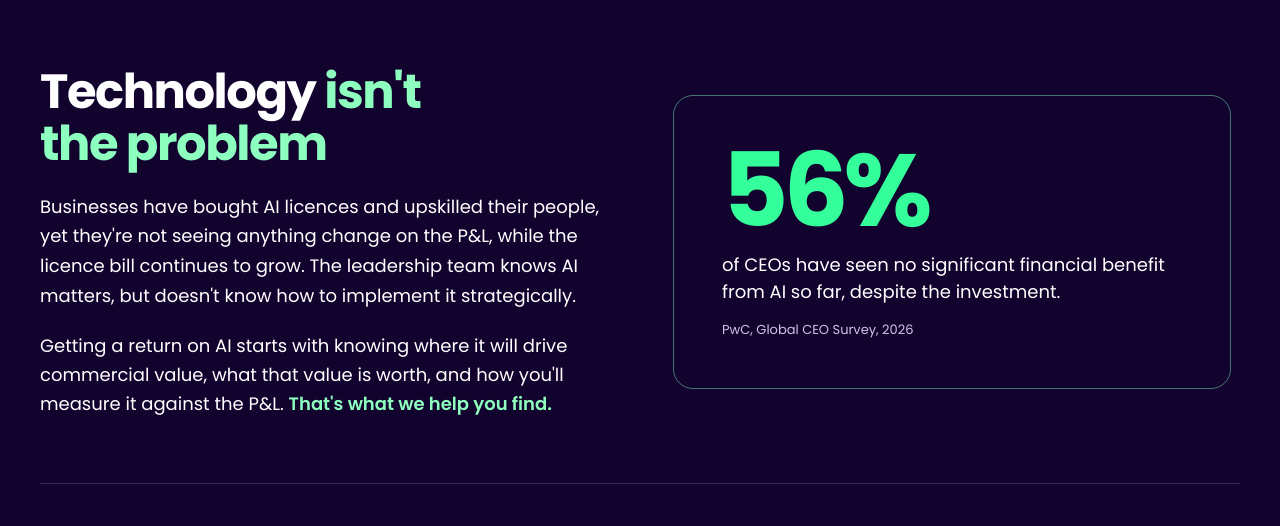
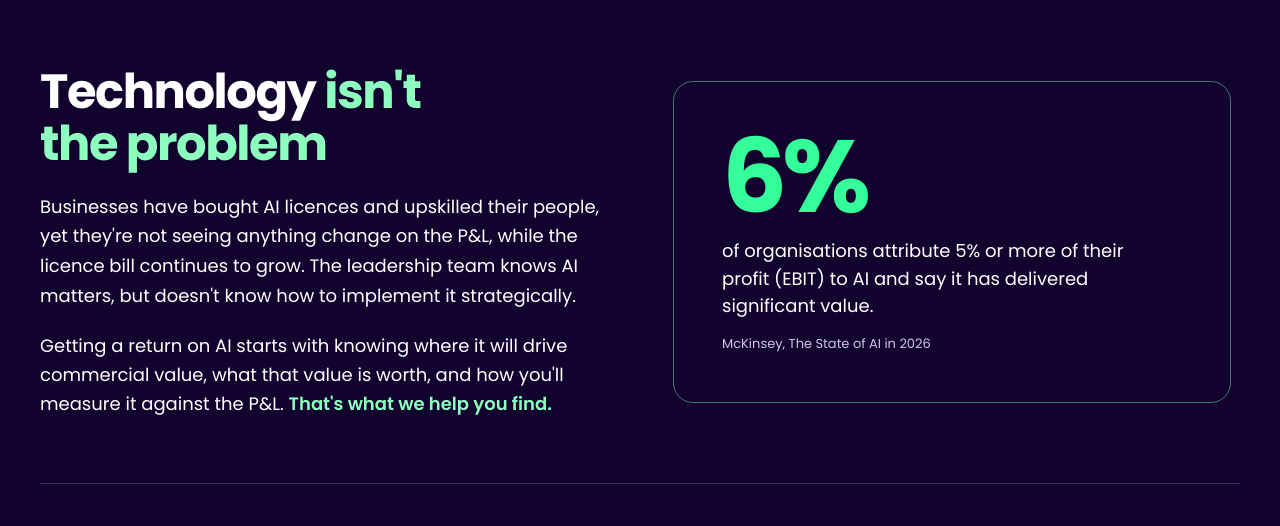
Before and after one commit to louiseread-codi/codi-studio-site, a plain HTML site: page site/index.html in a window 1280 px wide. Shown: the part 860-1386 px from the top of the page. Drawn offline with Linux system fonts and the light colour scheme.

Commit message:
Homepage: McKinsey 2026 6% stat (verified) replaces PwC 56%
Co-Authored-By: Claude Opus 5.5 <noreply@anthropic.com>

```diff
--- a/site/index.html
+++ b/site/index.html
@@ -160,9 +160,9 @@ a:hover{color:#35FF9A}
       <p style="margin:0;font-size:18px;line-height:1.6;text-wrap:pretty">Getting a return on AI starts with knowing where it will drive commercial value, what that value is worth, and how you'll measure it against the P&amp;L. <span style="color:#8DFFBE;font-weight:600">That's what we help you find.</span></p>
     </div>
     <div style="border:1px solid rgba(141,255,190,0.45);border-radius:20px;padding:clamp(28px,4vw,48px);display:flex;flex-direction:column;gap:14px;max-width:460px;justify-self:center">
-      <div style="font-size:clamp(72px,8vw,112px);font-weight:700;letter-spacing:-0.05em;line-height:0.9;color:#35FF9A">56%</div>
-      <p style="margin:0;font-size:18px;line-height:1.55;text-wrap:pretty">of CEOs have seen no significant financial benefit from AI so far, despite the investment.</p>
-      <span style="font-size:13px;color:#CFC4E8">PwC, Global CEO Survey, 2026</span>
+      <div style="font-size:clamp(72px,8vw,112px);font-weight:700;letter-spacing:-0.05em;line-height:0.9;color:#35FF9A">6%</div>
+      <p style="margin:0;font-size:18px;line-height:1.55;text-wrap:pretty">of organisations attribute 5% or more of their profit (EBIT) to AI and say it has delivered significant value.</p>
+      <a href="https://www.mckinsey.com/capabilities/quantumblack/our-insights/the-state-of-ai" target="_blank" rel="noopener" style="font-size:13px;color:#CFC4E8;text-decoration:none">McKinsey, The State of AI in 2026</a>
     </div>
   </section>
 
```
